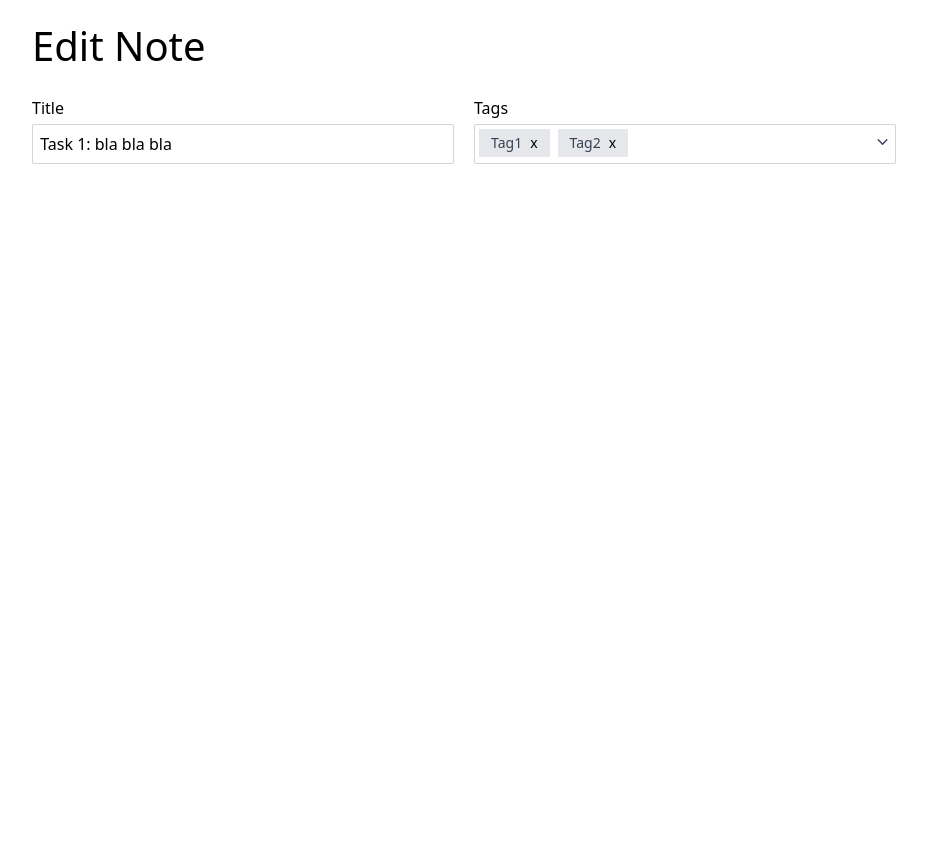
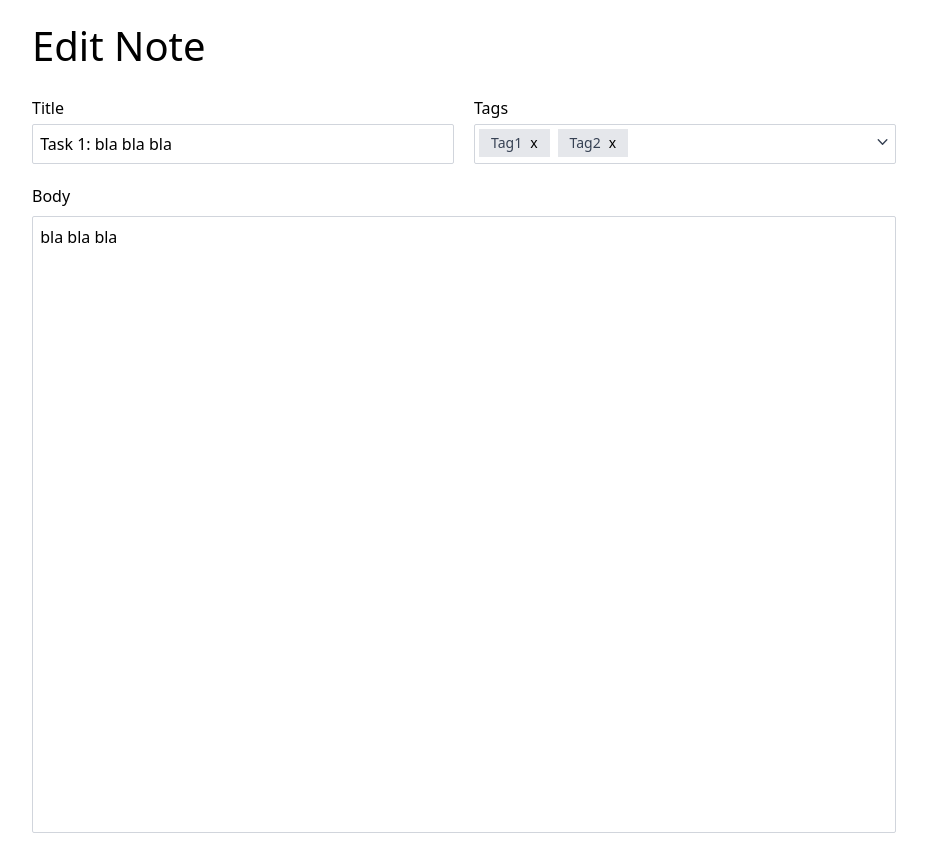
Before and after one commit to ibtissam-elansari/NoteEditor, a React (Vite) app: page /editNote/1 in a window 1280 px wide. Shown: the whole page, without its empty margins (176-1103 px from the left). Before the commit the page ends 800 px from the top, so only its background shows below. Built offline with nearby package versions, Linux system fonts and the light colour scheme; a web font is replaced by a local one.

Commit message:
improvements on CreateEditNote

```diff
--- a/src/pages/CreateEditNote.jsx
+++ b/src/pages/CreateEditNote.jsx
@@ -10,26 +10,38 @@ function CreateEditNote() {
 
   const note = id ? Notes.find(note => note.id === id) : null;
 
-  const allTags = [...new Set(Notes.flatMap(note => note.tags))];
-
   const [title, setTitle] = useState(id ? note.title : "");
-  const [tag, setTag] = useState(id ? note.tags : []);
+  const [body, setBody] = useState(id ? note.body : "");
 
 return (
   <div className="max-w-4xl mx-auto p-4">
     <h2>Edit Note</h2>
-      <form action="" className='flex flex-col space-y-4 mt-5 w-full sm:flex-row space-x-5 justify-center'>
-        <div className='w-full md:w-1/2'>
-          <label htmlFor="">Title</label>
-          <input type="text" className='w-full my-1 border-1 border-gray-300 rounded-xs p-[0.45rem]' value={title} onChange={(e) => setTitle(e.target.value)}/>
+    <form className="flex flex-col mt-5 w-full space-y-4">
+      <div className="flex flex-col md:flex-row md:space-x-5 w-full space-y-4 md:space-y-0">
+        <div className="w-full md:w-1/2">
+          <label>Title</label>
+          <input
+            type="text"
+            className="w-full my-1 border-1 border-gray-300 rounded-xs p-[0.45rem]"
+            value={title}
+            onChange={(e) => setTitle(e.target.value)}
+          />
         </div>
-        <div className='w-full md:w-1/2'>
-          <label htmlFor="">Tags</label>
-          <CustomDropdown selectedTags={id && note.tags}/>
+        <div className="w-full md:w-1/2">
+          <label>Tags</label>
+          <CustomDropdown selectedTags={id && note.tags} />
+        </div>
+      </div>
+      <div className="w-full">
+        <label>Body</label>
+        <textarea rows={25} value={body} onChange={(e) => setBody(e.target.value)}
+          className="w-full my-2 border-1 border-gray-300 rounded-xs p-[0.45rem] resize-none"
+        />
       </div>
     </form>
   </div>
-  )
+);
+
 }
 
 export default CreateEditNote;
```
Lines whose indentation alone changed are shown as unchanged.
